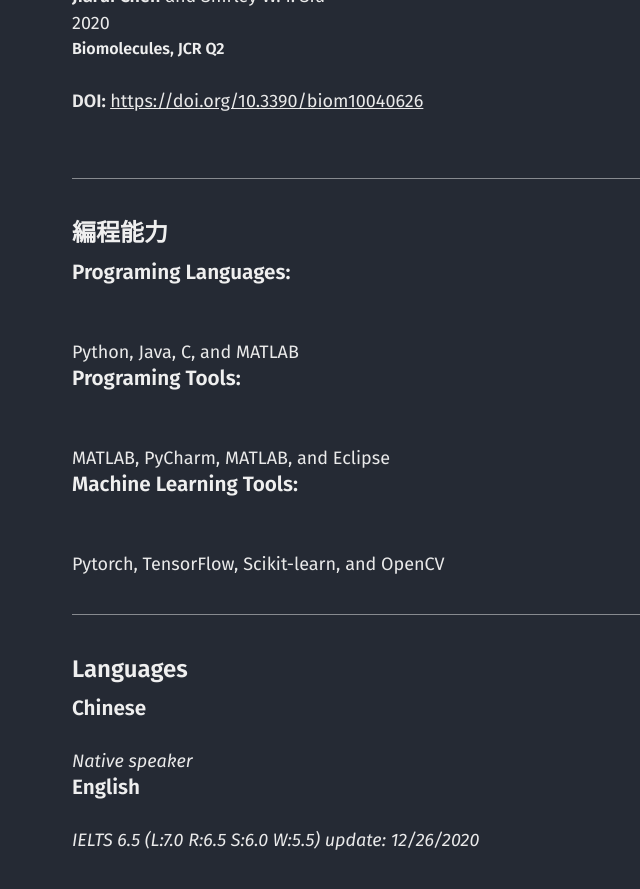
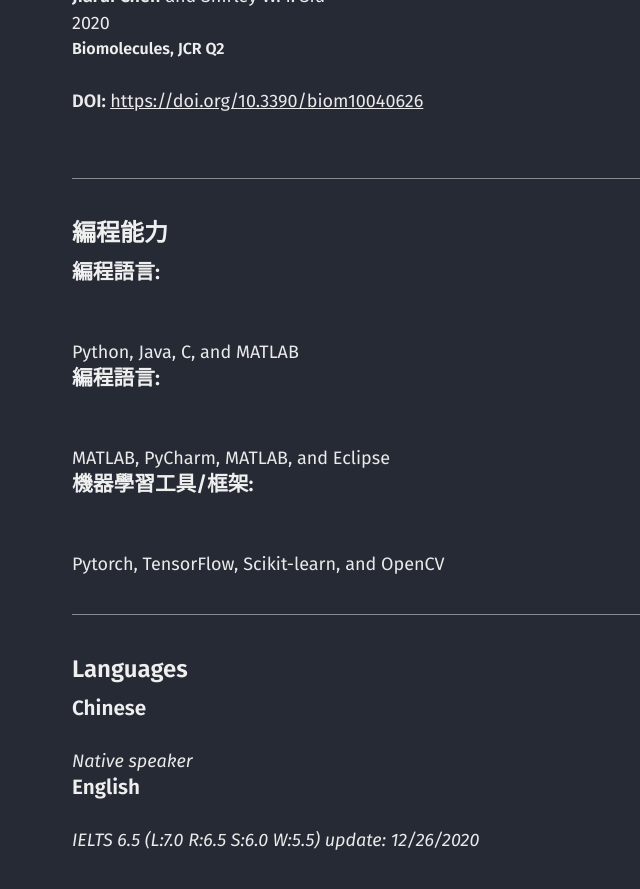
Before and after one commit to chen709847237/chen709847237, a Jekyll site: the page built from cv_cn.md, in a window 1280 px wide and 900 px high, scrolled down 2759 px. Shown: the top 889 px of the window, without its empty margins (0-640 px from the left). Built offline with Jekyll 4.4.1, drawn with Linux system fonts in a browser that asks for light colours.

Commit message:
Update cv_cn.json

```diff
--- a/_data/cv_cn.json
+++ b/_data/cv_cn.json
@@ -104,7 +104,7 @@
   ],
   "skills": [
     {
-      "name": "Programing Languages",
+      "name": "編程語言",
       "keywords": [
         "Python",
         "Java",
@@ -113,7 +113,7 @@
       ]
     },
     {
-      "name": "Programing Tools",
+      "name": "編程語言",
       "keywords": [
         "MATLAB",
         "PyCharm",
@@ -121,7 +121,7 @@
       ]
     },
     {
-      "name": "Machine Learning Tools",
+      "name": "機器學習工具/框架",
       "keywords": [
         "Pytorch",
         "TensorFlow",
```
